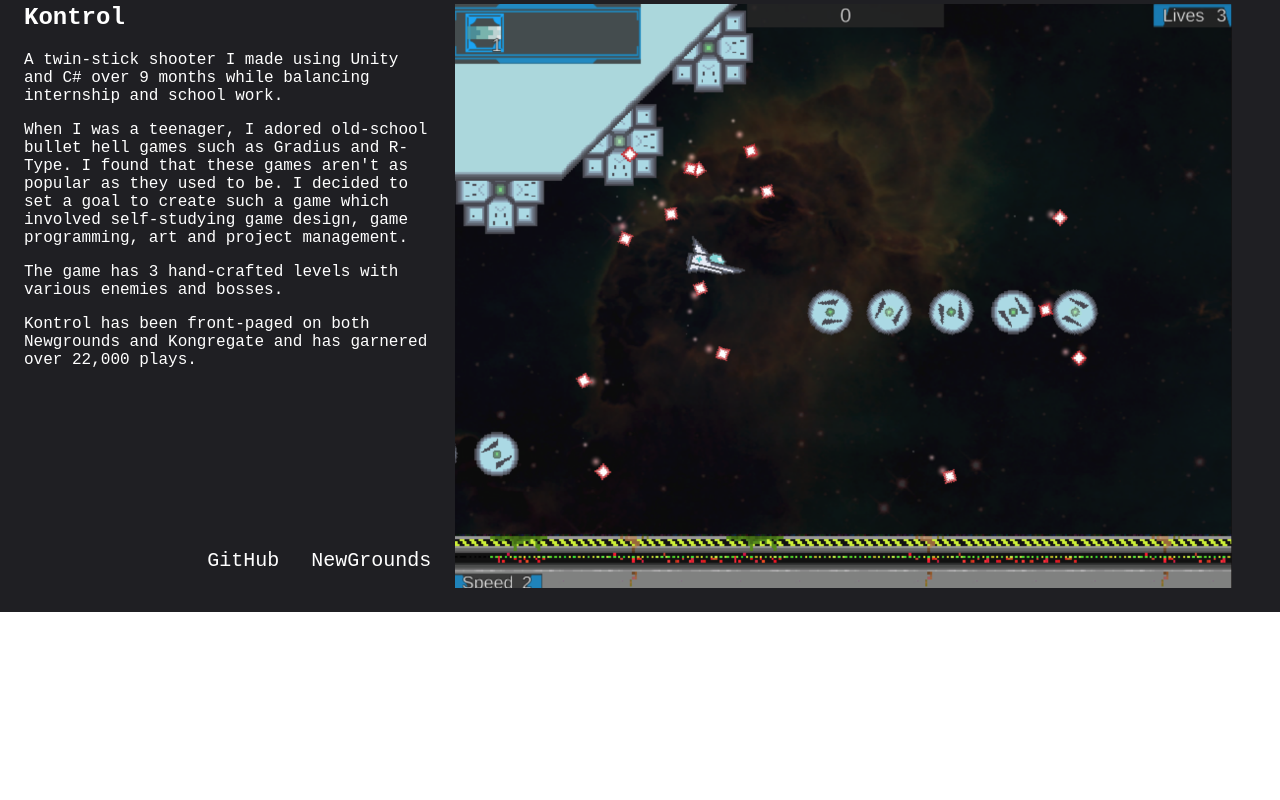
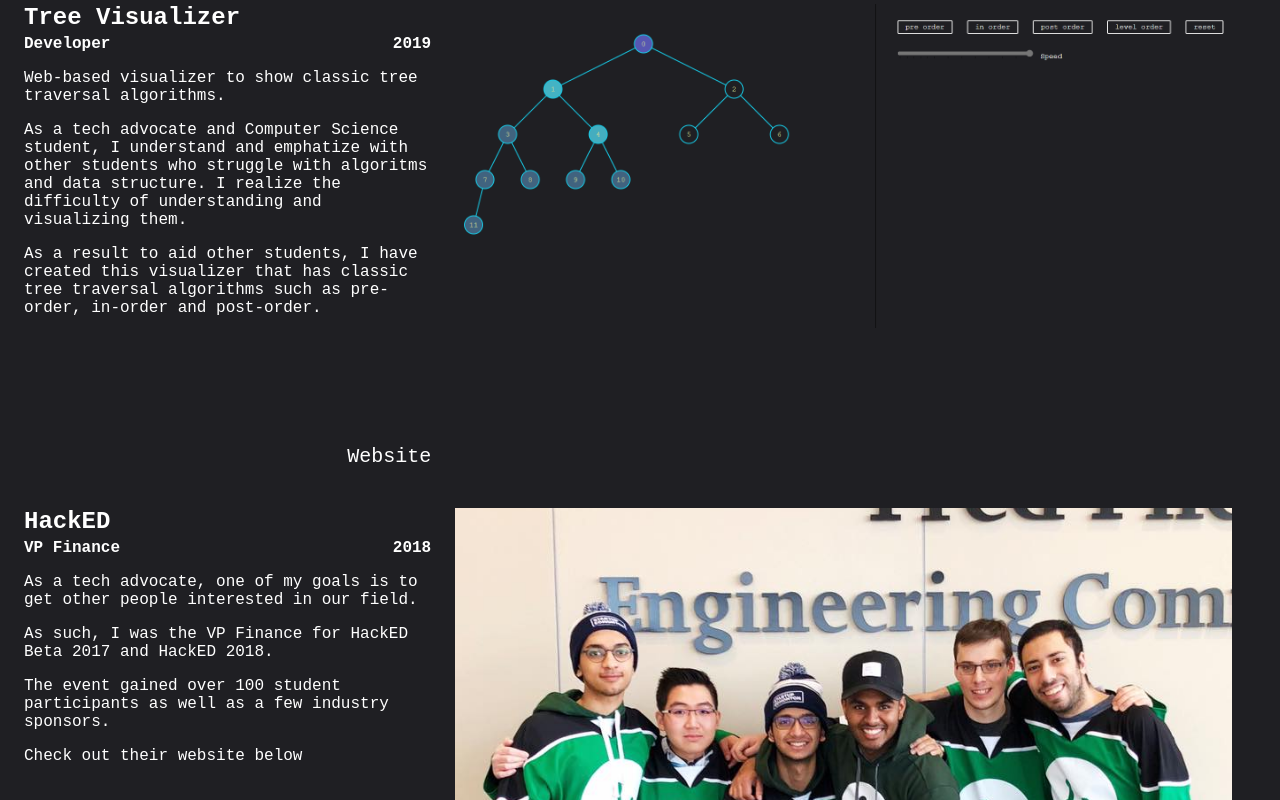
Before and after one commit to MarcusBoay/marcusboay.github.io, a React (Create React App) app: page /#/ in a window 1280 px wide. Shown: the part 820-1620 px from the top of the page. Before the commit the page ends 1432 px from the top, so only its background shows below. Built offline with nearby package versions, Linux system fonts and the light colour scheme; what typesafe-actions would draw is missing.

Commit message:
add year, role, tree viz project, hacked event

```diff
--- a/src/pages/Home/Home.tsx
+++ b/src/pages/Home/Home.tsx
@@ -13,13 +13,20 @@
     StyledHomeSectionLinkContainer,
     StyledHomeSubTitle,
     StyledHomeSubSubTitle,
+    StyledHomeSectionRoleAndYear,
+    StyledHomeSectionRole,
+    StyledHomeSectionYear,
 } from './StyledHome'
 import { SectionInfoModel } from '../../models/Home'
 import kontrolImage from '../../images/kontrol.png'
+import treeVizImage from '../../images/tree-viz.png'
+import hackedImage from '../../images/hacked.jpg'
 
 const projects = [
     {
         title: 'Kontrol',
+        year: 2017,
+        role: 'Producer',
         description: [
             'A twin-stick shooter I made using Unity and C# over 9 months while balancing internship and school work.',
             "When I was a teenager, I adored old-school bullet hell games such as Gradius and R-Type. I found that these games aren't as popular as they used to be. I decided to set a goal to create such a game which involved self-studying game design, game programming, art and project management. ",
@@ -37,6 +44,34 @@
             },
         ],
         image: kontrolImage,
+        imageAlt: 'kontrol gameplay image',
+    },
+    {
+        title: 'Tree Visualizer',
+        year: 2019,
+        role: 'Developer',
+        description: [
+            'Web-based visualizer to show classic tree traversal algorithms.',
+            'As a tech advocate and Computer Science student, I understand and emphatize with other students who struggle with algoritms and data structure. I realize the difficulty of understanding and visualizing them.',
+            'As a result to aid other students, I have created this visualizer that has classic tree traversal algorithms such as pre-order, in-order and post-order.',
+        ],
+        links: [{ title: 'Website', url: '/#/tree-viz' }],
+        image: treeVizImage,
+        imageAlt: 'tree visualizer image',
+    },
+    {
+        title: 'HackED',
+        year: 2018,
+        role: 'VP Finance',
+        description: [
+            'As a tech advocate, one of my goals is to get other people interested in our field.',
+            'As such, I was the VP Finance for HackED Beta 2017 and HackED 2018.',
+            'The event gained over 100 student participants as well as a few industry sponsors.',
+            'Check out their website below',
+        ],
+        links: [{ title: 'Website', url: 'https://hacked.compeclub.com' }],
+        image: hackedImage,
+        imageAlt: 'hacked post-event image',
     },
 ] as Array<SectionInfoModel>
 const Home: React.FunctionComponent<{}> = () => {
@@ -102,9 +137,11 @@
                     </StyledHomeSubSubTitle>
                 </StyledHomeFirstSectionTextContainer>
             </StyledHomeFirstSection>
-            {projects.map(project => (
-                <Section project={project} />
-            ))}
+            {projects
+                .sort((p1, p2) => (p1.year < p2.year ? 1 : -1))
+                .map(project => (
+                    <Section project={project} />
+                ))}
         </StyledHomePageLayout>
     )
 }
@@ -128,6 +165,14 @@
         <StyledHomeSection>
             <StyledHomeSectionInner>
                 <StyledHomeSectionTitle>{project.title}</StyledHomeSectionTitle>
+                <StyledHomeSectionRoleAndYear>
+                    <StyledHomeSectionRole>
+                        {project.role}
+                    </StyledHomeSectionRole>
+                    <StyledHomeSectionYear>
+                        {project.year}
+                    </StyledHomeSectionYear>
+                </StyledHomeSectionRoleAndYear>
                 {project.description &&
                     project.description.map(d => (
                         <StyledHomeSectionText>{d}</StyledHomeSectionText>
@@ -137,7 +182,7 @@
                 </StyledHomeSectionLinksContainer>
             </StyledHomeSectionInner>
             <StyledHomeSectionInner right>
-                <img src={project.image} alt="image for kontrol" />
+                <img src={project.image} alt={project.imageAlt} />
             </StyledHomeSectionInner>
         </StyledHomeSection>
     )
--- a/src/pages/Home/StyledHome.tsx
+++ b/src/pages/Home/StyledHome.tsx
@@ -57,6 +57,24 @@
 
 export const StyledHomeSectionTitle = styled.h2`
     margin-top: 0px;
+    margin-bottom: 0px;
+`
+
+export const StyledHomeSectionRoleAndYear = styled.div`
+    display: flex;
+    flex-direction: row;
+    margin-top: 4px;
+    margin-bottom: 16px;
+`
+
+export const StyledHomeSectionRole = styled.h4`
+    margin: 0px;
+    margin-right: auto;
+`
+
+export const StyledHomeSectionYear = styled.h4`
+    margin: 0px;
+    text-align: right;
 `
 
 export const StyledHomeSectionText = styled.p`
```
Also changed, not shown: src/models/Home.tsx (+10 -1 lines), src/images/hacked.jpg (added), src/images/tree-viz.png (added).
